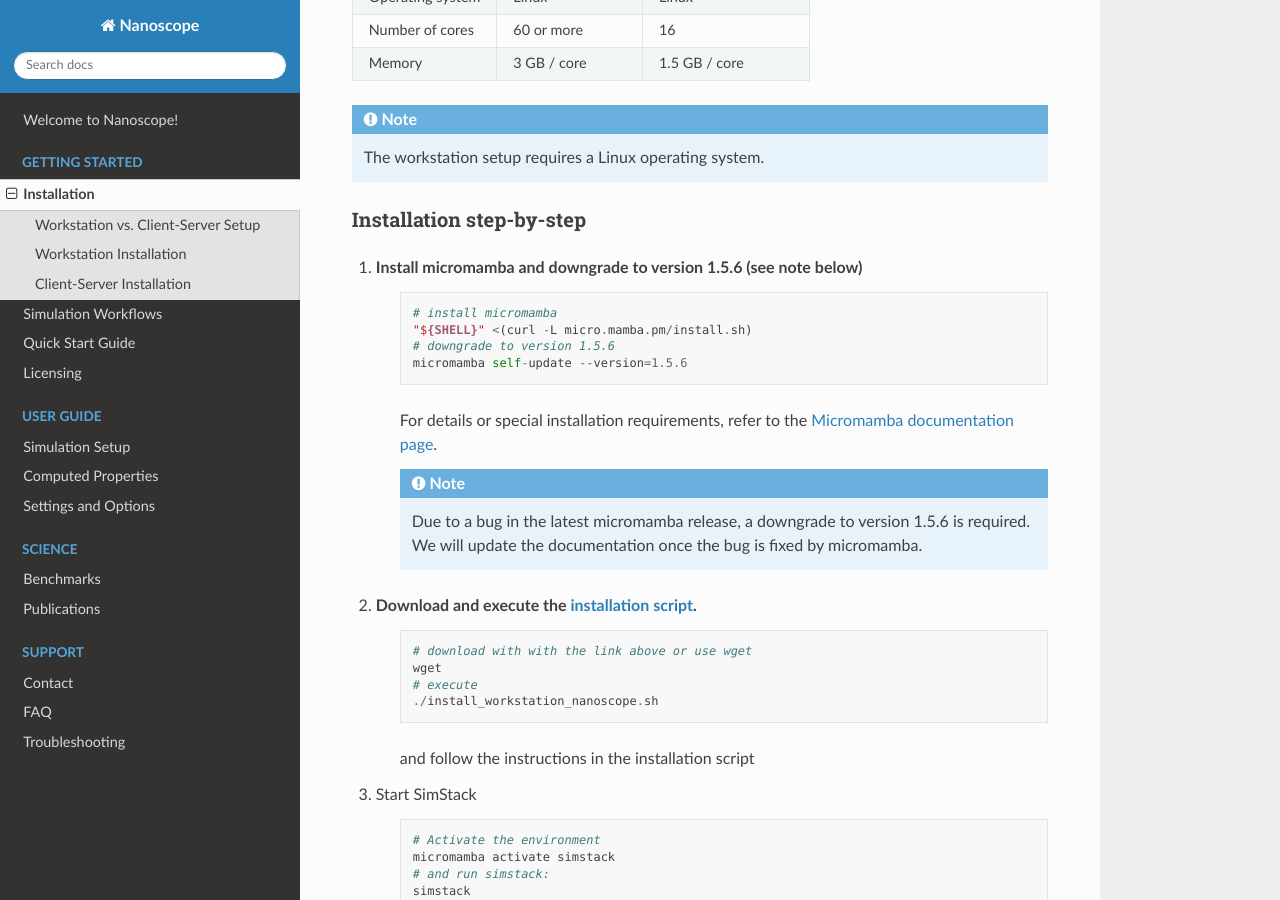
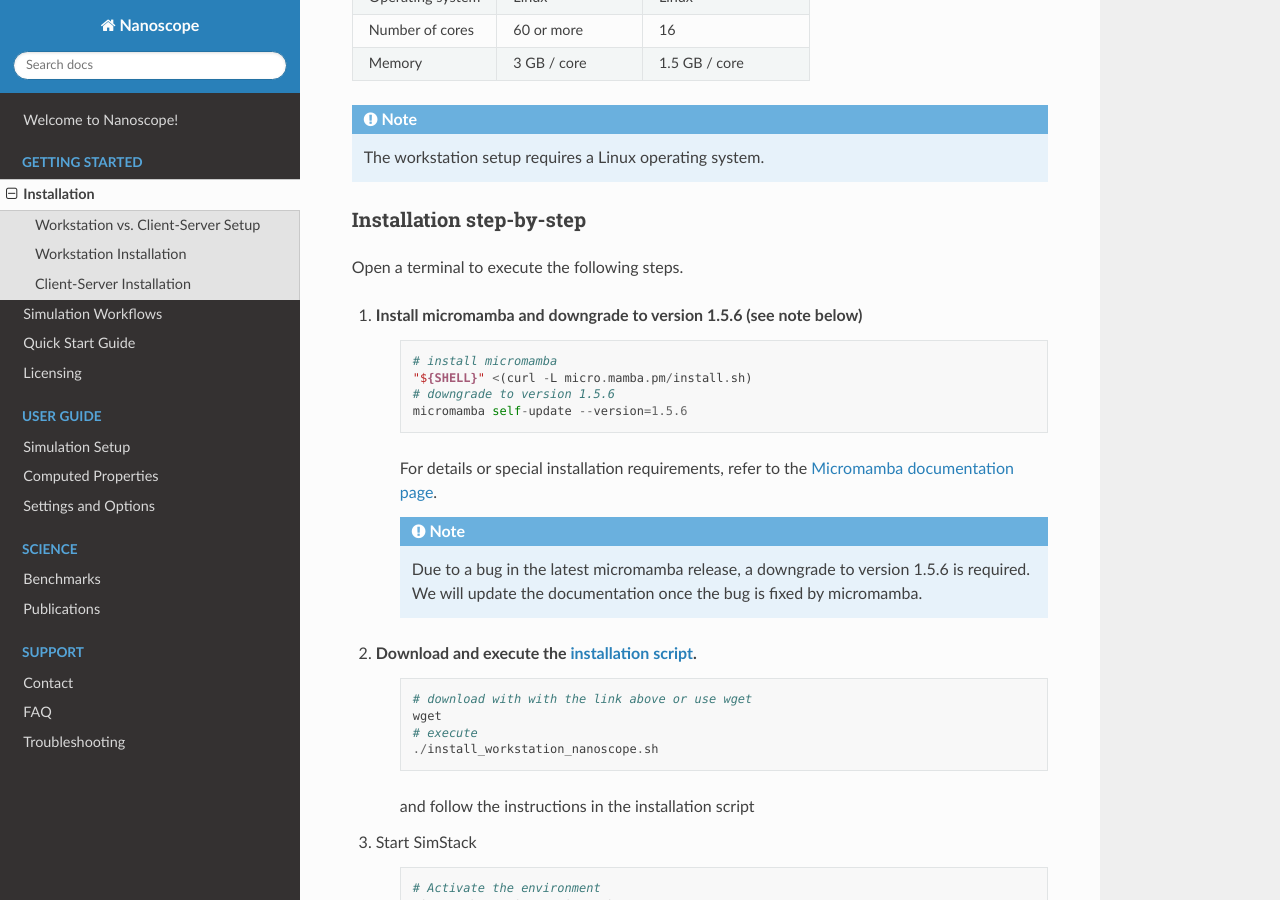
Before and after one commit to NanomatchGmbH/nanoscope-docs, a Sphinx documentation site: the page built from docs/source/getting_started/installation.rst, in a window 1280 px wide and 900 px high, scrolled down 710 px. Built offline with Sphinx 7.4.7 and the Read the Docs theme 3.1.0, drawn with Linux system fonts in a browser that asks for light colours; some of the changed lines change nothing that is shown.

Commit message:
small remark and one todo

```diff
--- a/docs/source/getting_started/installation.rst
+++ b/docs/source/getting_started/installation.rst
@@ -35,6 +35,10 @@
 
 Installation step-by-step
 ~~~~~~~~~~~~~~~~~~~~~~~~~~~~~~~~~~
+
+Open a terminal to execute the following steps.
+
+.. ToDo: Check if all the stuff below including submission works on WSL. If so, lose 1 sentence that WSL works as well as a pristine Linux machine, and how to open a terminal in WSL.
 
 1. Install micromamba and downgrade to version 1.5.6 (see note below)
     ::
```
